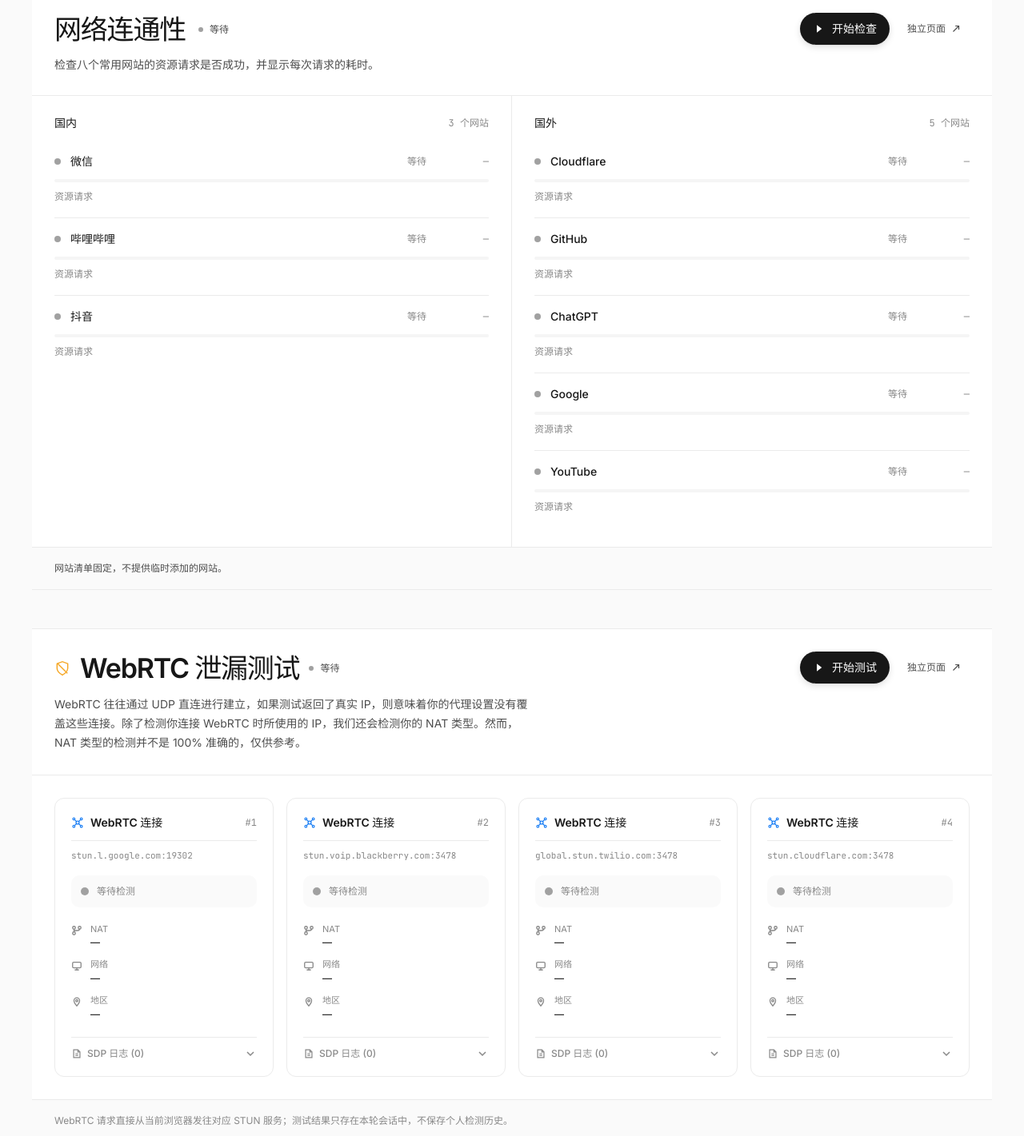
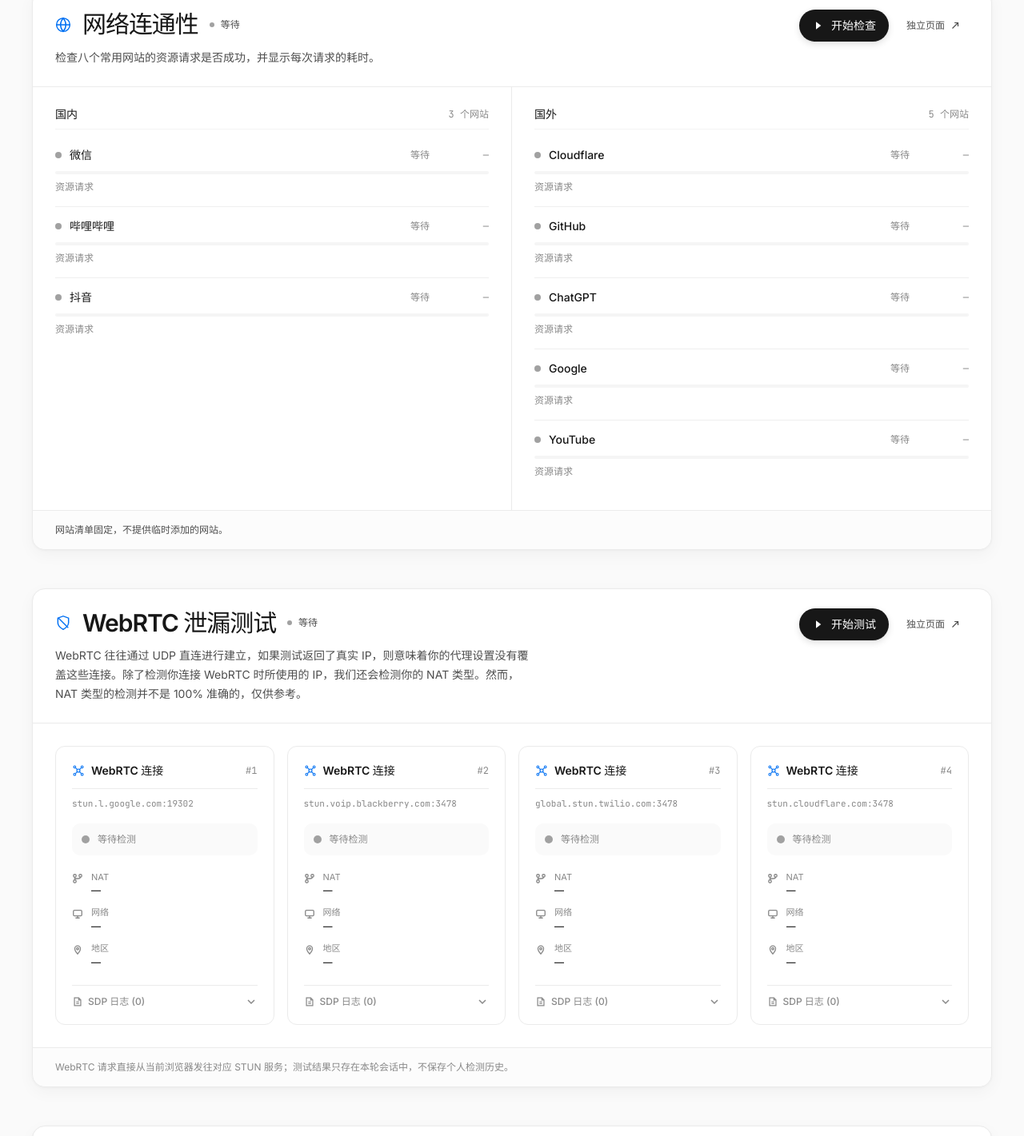
Before and after one commit to gaoxiaoduan/ip, a React (Vite) app: page / in a window 1280 px wide. Shown: the part 2020-3441 px from the top of the page at 80% size. Built offline with nearby package versions, Linux system fonts and the light colour scheme; no server answers.

Commit message:
refactor(ui): 重构UI组件与布局，优化样式细节
- 提取复用 ToolHeader 组件消除重复代码
- 调整全局页脚布局为flex适配移动端
- 统一调整卡片、按钮、间距样式，修复颜色主题不一致问题
- 优化检测卡片与工具面板的视觉表现

```diff
--- a/src/components/network-tool-desk.tsx
+++ b/src/components/network-tool-desk.tsx
@@ -147,48 +147,64 @@
   </span>
 );
 
+const ConnectivityIcon = () => (
+  <svg
+    aria-hidden="true"
+    className="size-5 fill-none stroke-current stroke-[1.75]"
+    viewBox="0 0 24 24"
+  >
+    <circle cx="12" cy="12" r="10" />
+    <path d="M2 12h20M12 2a15.3 15.3 0 0 1 4 10 15.3 15.3 0 0 1-4 10 15.3 15.3 0 0 1-4-10 15.3 15.3 0 0 1 4-10z" />
+  </svg>
+);
+
 const ToolHeader = ({
+  icon,
   description,
   href,
   onStart,
   onStop,
   startLabel,
-  stopLabel,
+  stopLabel = "停止",
   status,
   title,
   titleId,
   running,
 }: {
+  readonly icon: React.ReactNode;
   readonly description: string;
   readonly href: string;
   readonly onStart: () => void;
   readonly onStop: () => void;
   readonly startLabel: string;
-  readonly stopLabel: string;
+  readonly stopLabel?: string;
   readonly status: NetworkToolSessionStatus;
   readonly title: string;
   readonly titleId: string;
   readonly running: boolean;
 }) => (
-  <header className="flex flex-col gap-6 border-b border-hairline px-5 py-6 sm:flex-row sm:items-start sm:justify-between sm:gap-8 sm:px-7 sm:py-7">
-    <div className="max-w-[680px]">
-      <div className="flex items-center gap-4">
+  <header className="flex flex-col gap-5 border-b border-hairline px-5 py-5 sm:flex-row sm:items-start sm:justify-between sm:gap-8 sm:px-7 sm:py-6">
+    <div className="max-w-[700px]">
+      <div className="flex flex-wrap items-center gap-3 sm:gap-3.5">
+        <span className="flex-none text-link" aria-hidden="true">
+          {icon}
+        </span>
         <h3
-          className="text-[clamp(24px,3vw,34px)] leading-tight font-semibold tracking-[-0.035em] text-ink"
+          className="text-[clamp(22px,3vw,30px)] leading-tight font-semibold tracking-[-0.035em] text-ink"
           id={titleId}
         >
           {title}
         </h3>
         <ToolStatus status={status} />
       </div>
-      <p className="mt-3 max-w-[68ch] text-sm leading-5 text-body">
+      <p className="mt-2.5 max-w-[68ch] text-sm leading-6 text-body">
         {description}
       </p>
     </div>
-    <div className="flex flex-wrap items-center gap-3 sm:justify-end">
+    <div className="flex items-center justify-between gap-3 sm:justify-end">
       {running ? (
         <Button
-          className="h-10 rounded-full border border-hairline bg-canvas px-4 text-sm text-body shadow-none hover:bg-canvas-soft-2 hover:text-ink"
+          className="h-10 rounded-full border border-hairline bg-canvas px-4 text-sm text-body shadow-none hover:bg-canvas-soft-2 hover:text-ink cursor-pointer"
           type="button"
           onClick={onStop}
         >
@@ -197,7 +213,7 @@
         </Button>
       ) : (
         <Button
-          className="h-10 rounded-full bg-ink px-4 text-sm text-white shadow-[0_1px_1px_rgb(0_0_0/5%),0_3px_8px_rgb(0_0_0/12%)] hover:bg-black"
+          className="h-10 rounded-full bg-ink px-4 text-sm text-white shadow-[0_1px_1px_rgb(0_0_0/5%),0_3px_8px_rgb(0_0_0/12%)] hover:bg-black cursor-pointer"
           type="button"
           onClick={onStart}
         >
@@ -231,9 +247,9 @@
     : 0;
 
   return (
-    <li className="group border-b border-hairline py-4 last:border-b-0 sm:py-4">
+    <li className="group border-b border-hairline/80 py-3.5 last:border-b-0">
       <div className="flex items-center justify-between gap-4">
-        <div className="flex min-w-0 items-center gap-3">
+        <div className="flex min-w-0 items-center gap-2.5">
           <span
             className={cn(
               "size-2 flex-none rounded-full",
@@ -249,13 +265,13 @@
             {target.label}
           </span>
         </div>
-        <div className="flex flex-none items-center gap-4">
+        <div className="flex flex-none items-center gap-3.5">
           {status ? (
             <ObservationStatus status={status} />
           ) : (
             <span className="text-xs text-mute">{running ? "检测中" : "等待"}</span>
           )}
-          <span className="w-[62px] text-right font-mono text-xs tabular-nums text-mute">
+          <span className="w-[60px] text-right font-mono text-xs tabular-nums text-mute">
             {observation?.latencyMs === null || observation?.latencyMs === undefined
               ? "—"
               : `${observation.latencyMs} ms`}
@@ -263,7 +279,7 @@
         </div>
       </div>
       <div
-        className="mt-3 h-1 overflow-hidden rounded-full bg-canvas-soft-2"
+        className="mt-2.5 h-1 overflow-hidden rounded-full bg-canvas-soft-2"
         aria-hidden="true"
       >
         <span
@@ -280,7 +296,7 @@
           style={{ width: `${timingWidth}%` }}
         />
       </div>
-      <p className="mt-2 text-xs leading-5 text-mute">
+      <p className="mt-1.5 text-xs leading-5 text-mute">
         资源请求
         {observation?.reason === "load-error" ? " · 资源未加载" : ""}
         {observation?.reason === "timeout" ? " · 请求超时" : ""}
@@ -308,13 +324,13 @@
 
   return (
     <div className="px-5 py-5 sm:px-7 sm:py-6">
-      <div className="flex items-center justify-between gap-4">
+      <div className="flex items-center justify-between gap-4 pb-2 border-b border-hairline/60">
         <h4 className="text-sm font-semibold text-ink">{title}</h4>
         <span className="font-mono text-xs text-mute">
           {CONNECTIVITY_TARGETS.filter((target) => target.group === group).length} 个网站
         </span>
       </div>
-      <ul className="mt-3">
+      <ul className="mt-2">
         {CONNECTIVITY_TARGETS.filter((target) => target.group === group).map(
           (target) => (
             <ConnectivityRow
@@ -347,11 +363,12 @@
 
   return (
     <section
-      className="overflow-hidden border-y border-hairline bg-canvas"
+      className="overflow-hidden rounded-2xl border border-hairline bg-canvas shadow-[0_1px_3px_rgb(0_0_0/3%),0_6px_20px_rgb(0_0_0/4%)]"
       id="connectivity-tool"
       aria-labelledby="connectivity-title"
     >
       <ToolHeader
+        icon={<ConnectivityIcon />}
         description="检查八个常用网站的资源请求是否成功，并显示每次请求的耗时。"
         href="/connectivity"
         onStart={onStart}
@@ -377,7 +394,7 @@
           title="国外"
         />
       </div>
-      <div className="border-t border-hairline bg-canvas-soft px-5 py-4 text-xs leading-5 text-body sm:px-7">
+      <div className="border-t border-hairline bg-canvas-soft/60 px-5 py-3.5 text-xs leading-5 text-body sm:px-7">
         <p aria-live="polite">
           {connectivity.status === "idle"
             ? "网站清单固定，不提供临时添加的网站。"
@@ -530,7 +547,7 @@
                 running
                   ? "animate-status-pulse bg-link"
                   : hasIp
-                    ? "bg-emerald-500 shadow-[0_0_0_3px_rgba(16,185,129,0.18)]"
+                    ? "bg-cyan shadow-[0_0_0_3px_rgb(80_227_194/24%)]"
                     : result
                       ? "bg-warning"
                       : "bg-hairline-strong",
@@ -653,57 +670,23 @@
 
   return (
     <section
-      className="overflow-hidden border-y border-hairline bg-canvas"
+      className="overflow-hidden rounded-2xl border border-hairline bg-canvas shadow-[0_1px_3px_rgb(0_0_0/3%),0_6px_20px_rgb(0_0_0/4%)]"
       id="webrtc-tool"
       aria-labelledby="webrtc-title"
     >
-      <header className="flex flex-col gap-6 border-b border-hairline px-5 py-6 sm:flex-row sm:items-start sm:justify-between sm:gap-8 sm:px-7 sm:py-7">
-        <div className="max-w-[720px]">
-          <div className="flex items-center gap-3">
-            <span className="flex-none text-warning" aria-hidden="true">
-              <WebRtcLeakIcon />
-            </span>
-            <h3
-              className="text-[clamp(24px,3vw,34px)] leading-tight font-semibold tracking-[-0.035em] text-ink"
-              id="webrtc-title"
-            >
-              WebRTC 泄漏测试
-            </h3>
-            <ToolStatus status={webrtc.status} />
-          </div>
-          <p className="mt-3 max-w-[68ch] text-sm leading-6 text-body">
-            WebRTC 往往通过 UDP 直连进行建立，如果测试返回了真实 IP，则意味着你的代理设置没有覆盖这些连接。除了检测你连接 WebRTC 时所使用的 IP，我们还会检测你的 NAT 类型。然而，NAT 类型的检测并不是 100% 准确的，仅供参考。
-          </p>
-        </div>
-        <div className="flex flex-wrap items-center gap-3 sm:justify-end">
-          {running ? (
-            <Button
-              className="h-10 rounded-full border border-hairline bg-canvas px-4 text-sm text-body shadow-none hover:bg-canvas-soft-2 hover:text-ink"
-              type="button"
-              onClick={onStop}
-            >
-              <StopIcon />
-              停止
-            </Button>
-          ) : (
-            <Button
-              className="h-10 rounded-full bg-ink px-4 text-sm text-white shadow-[0_1px_1px_rgb(0_0_0/5%),0_3px_8px_rgb(0_0_0/12%)] hover:bg-black"
-              type="button"
-              onClick={onStart}
-            >
-              <PlayIcon />
-              {webrtc.status === "idle" ? "开始测试" : "重新测试"}
-            </Button>
-          )}
-          <a
-            className="inline-flex min-h-10 items-center gap-1.5 rounded-full px-2.5 text-xs text-body underline-offset-4 hover:text-ink hover:underline"
-            href="/webrtc"
-          >
-            独立页面
-            <ExternalIcon />
-          </a>
-        </div>
-      </header>
+      <ToolHeader
+        icon={<WebRtcLeakIcon />}
+        description="WebRTC 往往通过 UDP 直连进行建立，如果测试返回了真实 IP，则意味着你的代理设置没有覆盖这些连接。除了检测你连接 WebRTC 时所使用的 IP，我们还会检测你的 NAT 类型。然而，NAT 类型的检测并不是 100% 准确的，仅供参考。"
+        href="/webrtc"
+        onStart={onStart}
+        onStop={onStop}
+        running={running}
+        startLabel={webrtc.status === "idle" ? "开始测试" : "重新测试"}
+        stopLabel="停止"
+        status={webrtc.status}
+        title="WebRTC 泄漏测试"
+        titleId="webrtc-title"
+      />
 
       <div className="p-5 sm:p-7">
         <div className="grid grid-cols-1 gap-4 sm:grid-cols-2 lg:grid-cols-4">
@@ -721,7 +704,7 @@
         </div>
       </div>
 
-      <p className="border-t border-hairline bg-canvas-soft px-5 py-4 text-xs leading-5 text-mute sm:px-7">
+      <p className="border-t border-hairline bg-canvas-soft/60 px-5 py-3.5 text-xs leading-5 text-mute sm:px-7">
         WebRTC 请求直接从当前浏览器发往对应 STUN 服务；测试结果只存在本轮会话中，不保存个人检测历史。
       </p>
     </section>
@@ -750,19 +733,19 @@
 const SpeedWaveform = ({
   samples,
   currentValue,
-  theme = "emerald",
+  theme = "cyan",
   label,
   active = false,
 }: {
   readonly samples: readonly number[];
   readonly currentValue: number | null;
-  readonly theme?: "emerald" | "cyan";
+  readonly theme?: "cyan" | "link";
   readonly label: string;
   readonly active?: boolean;
 }) => {
-  const isEmerald = theme === "emerald";
-  const strokeColor = isEmerald ? "#10b981" : "#06b6d4";
-  const gradientId = isEmerald ? "grad-emerald-speed" : "grad-cyan-speed";
+  const isCyan = theme === "cyan";
+  const strokeColor = isCyan ? "#50e3c2" : "#0070f3";
+  const gradientId = isCyan ? "grad-cyan-speed" : "grad-link-speed";
 
   const points = (() => {
     if (samples.length === 0) {
@@ -788,21 +771,16 @@
             className={cn(
               "size-2 rounded-full",
               active
-                ? isEmerald
-                  ? "animate-pulse bg-emerald-500 shadow-[0_0_8px_#10b981]"
-                  : "animate-pulse bg-cyan-500 shadow-[0_0_8px_#06b6d4]"
+                ? isCyan
+                  ? "animate-pulse bg-cyan shadow-[0_0_8px_rgb(80_227_194/60%)]"
+                  : "animate-pulse bg-link shadow-[0_0_8px_rgb(0_112_243/60%)]"
                 : "bg-mute/40",
             )}
           />
           {label}
         </span>
         <div className="flex items-baseline gap-1.5">
-          <span
-            className={cn(
-              "font-mono text-2xl font-bold tracking-tight sm:text-3xl tabular-nums",
-              isEmerald ? "text-emerald-600 dark:text-emerald-400" : "text-cyan-600 dark:text-cyan-400",
-            )}
-          >
+          <span className="font-mono text-2xl font-bold tracking-tight text-ink sm:text-3xl tabular-nums">
             {currentValue !== null && currentValue > 0
               ? currentValue.toFixed(2)
               : "0.00"}
@@ -824,7 +802,7 @@
               <stop
                 offset="0%"
                 stopColor={strokeColor}
-                stopOpacity={isEmerald ? "0.3" : "0.25"}
+                stopOpacity="0.25"
               />
               <stop offset="100%" stopColor={strokeColor} stopOpacity="0" />
             </linearGradient>
@@ -907,10 +885,10 @@
     <div className="relative flex flex-col items-center justify-center">
       <div
         className={cn(
-          "absolute -inset-3 rounded-full transition-all duration-700 pointer-events-none",
+          "pointer-events-none absolute -inset-3 rounded-full transition-all duration-700",
           running
-            ? "animate-ping opacity-25 bg-gradient-to-tr from-cyan-500 to-emerald-400"
-            : "opacity-0 group-hover:opacity-30 bg-cyan-500/20 blur-xl",
+            ? "animate-status-pulse bg-cyan/20 opacity-60 blur-md"
+            : "opacity-0 group-hover:opacity-40 bg-ink/5 blur-lg",
         )}
       />
 
@@ -919,23 +897,24 @@
         onClick={onClick}
         aria-label={running ? "停止测速" : status === "idle" ? "开始测速" : "重新测速"}
         className={cn(
-          "group relative flex size-32 sm:size-36 flex-col items-center justify-center rounded-full transition-all duration-300 focus-visible:outline-none focus-visible:ring-4 focus-visible:ring-cyan-400/40 cursor-pointer",
+          "group relative flex size-32 cursor-pointer flex-col items-center justify-center rounded-full bg-ink text-white transition-all duration-200 focus-visible:outline-2 focus-visible:outline-ink focus-visible:outline-offset-4 active:scale-95 sm:size-36",
           running
-            ? "bg-gradient-to-br from-cyan-600 via-teal-600 to-emerald-600 shadow-[0_0_30px_rgba(6,182,212,0.45)] text-white"
-            : "bg-gradient-to-br from-cyan-500 via-teal-500 to-emerald-500 shadow-[0_0_20px_rgba(6,182,212,0.3)] hover:scale-105 hover:shadow-[0_0_35px_rgba(6,182,212,0.5)] active:scale-95 text-white",
+            ? "shadow-[0_0_0_2px_rgb(23_23_23),0_0_0_5px_rgb(80_227_194/40%),0_8px_24px_rgb(0_0_0/20%)]"
+            : "shadow-[0_1px_2px_rgb(0_0_0/6%),0_8px_20px_rgb(0_0_0/12%)] hover:bg-black hover:shadow-[0_2px_4px_rgb(0_0_0/8%),0_12px_28px_rgb(0_0_0/18%)]",
         )}
       >
         {running ? (
           <svg
-            className="absolute inset-0 size-full -rotate-90 animate-spin [animation-duration:6s]"
+            className="absolute inset-0 size-full -rotate-90 animate-spin [animation-duration:4s]"
             viewBox="0 0 100 100"
+            aria-hidden="true"
           >
             <circle
               cx="50"
               cy="50"
               r="46"
               fill="none"
-              stroke="rgba(255, 255, 255, 0.2)"
+              stroke="rgb(255 255 255 / 15%)"
               strokeWidth="3"
             />
             <circle
@@ -943,7 +922,7 @@
               cy="50"
               r="46"
               fill="none"
-              stroke="#ffffff"
+              stroke="var(--color-cyan)"
               strokeWidth="3.5"
               strokeDasharray="60 120"
               strokeLinecap="round"
@@ -951,16 +930,16 @@
           </svg>
         ) : null}
 
-        <span className="relative z-10 text-lg sm:text-xl font-bold tracking-tight text-white drop-shadow-sm">
+        <span className="relative z-10 text-lg font-bold tracking-tight text-white sm:text-xl">
           {statusText}
         </span>
 
         {running ? (
-          <span className="relative z-10 mt-0.5 font-mono text-[11px] font-semibold text-cyan-100 tabular-nums">
+          <span className="relative z-10 mt-0.5 font-mono text-[11px] font-semibold text-hairline-strong tabular-nums">
             {Math.round(progress * 100)}%
           </span>
         ) : (
-          <span className="relative z-10 mt-0.5 text-[10px] font-medium text-cyan-100/90">
+          <span className="relative z-10 mt-0.5 text-[10px] font-medium text-hairline-strong">
             {status === "idle" ? "点击开始" : "再次测试"}
           </span>
         )}
@@ -1003,62 +982,28 @@
 
   return (
     <section
-      className="overflow-hidden border-y border-hairline bg-canvas"
+      className="overflow-hidden rounded-2xl border border-hairline bg-canvas shadow-[0_1px_3px_rgb(0_0_0/3%),0_6px_20px_rgb(0_0_0/4%)]"
       id="speed-tool"
       aria-labelledby="speed-title"
     >
-      <header className="flex flex-col gap-6 border-b border-hairline px-5 py-6 sm:flex-row sm:items-start sm:justify-between sm:gap-8 sm:px-7 sm:py-7">
-        <div className="max-w-[720px]">
-          <div className="flex items-center gap-3">
-            <span className="flex-none text-link" aria-hidden="true">
-              <SpeedGaugeIcon />
-            </span>
-            <h3
-              className="text-[clamp(24px,3vw,34px)] leading-tight font-semibold tracking-[-0.035em] text-ink"
-              id="speed-title"
-            >
-              网速测试
-            </h3>
-            <ToolStatus status={speed.status} />
-          </div>
-          <p className="mt-3 max-w-[68ch] text-sm leading-6 text-body">
-            通过 Cloudflare edge 直接测量下载、上传、空闲延迟和抖动。测试会直接消耗流量，{SPEED_PROFILES[speed.profile].warning}
-          </p>
-        </div>
-        <div className="flex flex-wrap items-center gap-3 sm:justify-end">
-          {running ? (
-            <Button
-              className="h-10 rounded-full border border-hairline bg-canvas px-4 text-sm text-body shadow-none hover:bg-canvas-soft-2 hover:text-ink cursor-pointer"
-              type="button"
-              onClick={onStop}
-            >
-              <StopIcon />
-              停止测速
-            </Button>
-          ) : (
-            <Button
-              className="h-10 rounded-full bg-ink px-4 text-sm text-white shadow-[0_1px_1px_rgb(0_0_0/5%),0_3px_8px_rgb(0_0_0/12%)] hover:bg-black cursor-pointer"
-              type="button"
-              onClick={() => onStart(speed.profile)}
-            >
-              <PlayIcon />
-              {speed.status === "idle" ? "开始测速" : "重新测速"}
-            </Button>
-          )}
-          <a
-            className="inline-flex min-h-10 items-center gap-1.5 rounded-full px-2.5 text-xs text-body underline-offset-4 hover:text-ink hover:underline"
-            href="/speed-test"
-          >
-            独立页面
-            <ExternalIcon />
-          </a>
-        </div>
-      </header>
+      <ToolHeader
+        icon={<SpeedGaugeIcon />}
+        description={`通过 Cloudflare edge 直接测量下载、上传、空闲延迟和抖动。测试会直接消耗流量，${SPEED_PROFILES[speed.profile].warning}`}
+        href="/speed-test"
+        onStart={() => onStart(speed.profile)}
+        onStop={onStop}
+        running={running}
+        startLabel={speed.status === "idle" ? "开始测速" : "重新测速"}
+        stopLabel="停止测速"
+        status={speed.status}
+        title="网速测试"
+        titleId="speed-title"
+      />
 
       <div className="p-5 sm:p-7">
         <div className="grid grid-cols-1 gap-6 lg:grid-cols-[300px_1fr] lg:gap-8">
           {/* Left Column: Console */}
-          <div className="flex flex-col items-center justify-between gap-6 rounded-xl border border-hairline bg-canvas-soft p-6">
+          <div className="flex flex-col items-center justify-between gap-6 rounded-xl border border-hairline bg-canvas-soft/60 p-6">
             <SpeedPulseButton
               status={speed.status}
               phase={speed.phase}
@@ -1129,7 +1074,7 @@
           {/* Right Column: Dashboard */}
           <div className="flex flex-col justify-between gap-4">
             {/* Top Banner Summary */}
-            <div className="flex min-h-12 items-center justify-between rounded-xl border border-hairline bg-canvas-soft px-4 py-3 text-xs">
+            <div className="flex min-h-12 items-center justify-between rounded-xl border border-hairline bg-canvas-soft/60 px-4 py-3 text-xs">
               <div className="flex items-center gap-2">
                 <span className="text-base" aria-hidden="true">
                   {result?.status === "complete" ? "🎉" : running ? "🚀" : "💡"}
@@ -1157,14 +1102,14 @@
             <div className="grid grid-cols-1 gap-4">
               <SpeedWaveform
                 label="下载 / Mbps"
-                theme="emerald"
+                theme="cyan"
                 samples={downloadSamples}
                 currentValue={downloadCurrentValue}
                 active={speed.phase === "download"}
               />
               <SpeedWaveform
                 label="上传 / Mbps"
-                theme="cyan"
+                theme="link"
                 samples={uploadSamples}
                 currentValue={uploadCurrentValue}
                 active={speed.phase === "upload"}
@@ -1172,7 +1117,7 @@
             </div>
 
             {/* Bottom Metrics Bar */}
-            <dl className="grid grid-cols-3 gap-2 rounded-xl border border-hairline bg-canvas-soft p-3 sm:p-4">
+            <dl className="grid grid-cols-3 gap-2 rounded-xl border border-hairline bg-canvas-soft/60 p-3 sm:p-4">
               <div className="px-2 text-center sm:text-left">
                 <dt className="text-[11px] text-mute">空闲延迟</dt>
                 <dd className="mt-1 font-mono text-base font-semibold tabular-nums text-ink sm:text-lg">
@@ -1202,7 +1147,7 @@
         </div>
       </div>
 
-      <p className="border-t border-hairline bg-canvas-soft px-5 py-4 text-xs leading-5 text-mute sm:px-7">
+      <p className="border-t border-hairline bg-canvas-soft/60 px-5 py-3.5 text-xs leading-5 text-mute sm:px-7">
         测速请求从当前浏览器直接发往 Cloudflare edge；结果只存在本轮工具测试会话中，不保存个人历史。
       </p>
     </section>
```
Also changed, not shown: src/App.tsx (+5 -11 lines), src/components/detection-card.tsx (+9 -9 lines).
